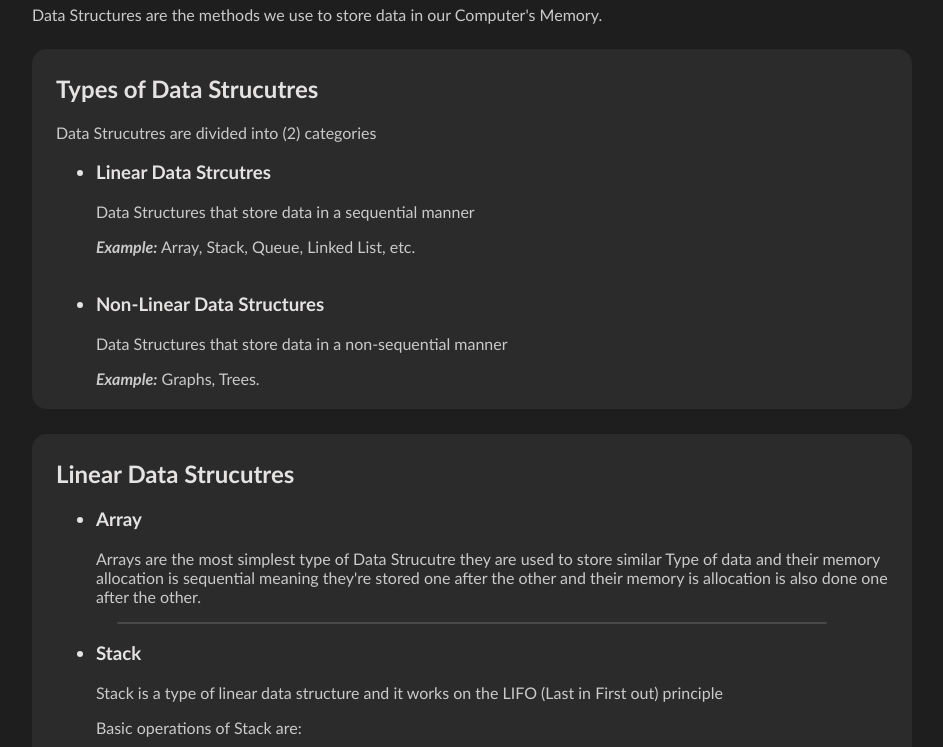
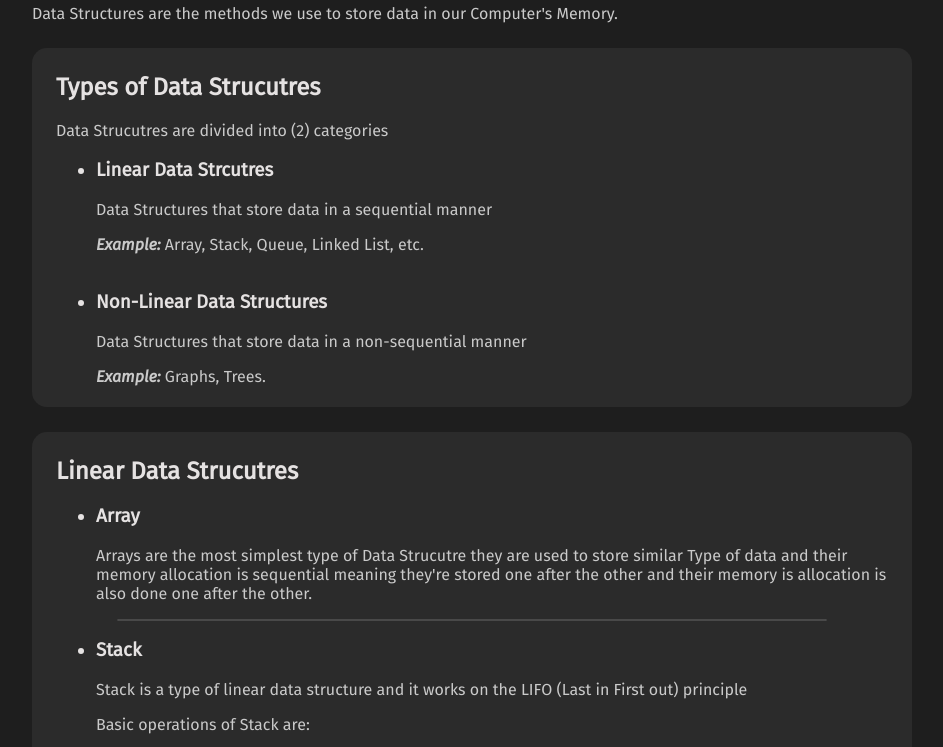
Before and after one commit to Codewith-ARK/DSA-notes, a plain HTML site: page index.html in a window 1280 px wide. Shown: the part 105-852 px from the top of the page, without its empty margins (168-1111 px from the left). Drawn offline with Linux system fonts and the light colour scheme.

Commit message:
Applying the CSS rule for fonts

```diff
--- a/style.css
+++ b/style.css
@@ -1,6 +1,6 @@
 *{
-    font-family:'Trebuchet MS', 'Lucida Sans Unicode', 'Lucida Grande', 'Lucida Sans', Arial, sans-serif;
-
+    /*font-family:'Trebuchet MS', 'Lucida Sans Unicode', 'Lucida Grande', 'Lucida Sans', Arial, sans-serif; */
+    font-family: 'Fira Sans', sans-serif;
 }
 body{
     background-color: rgb(30, 30, 30);
```
